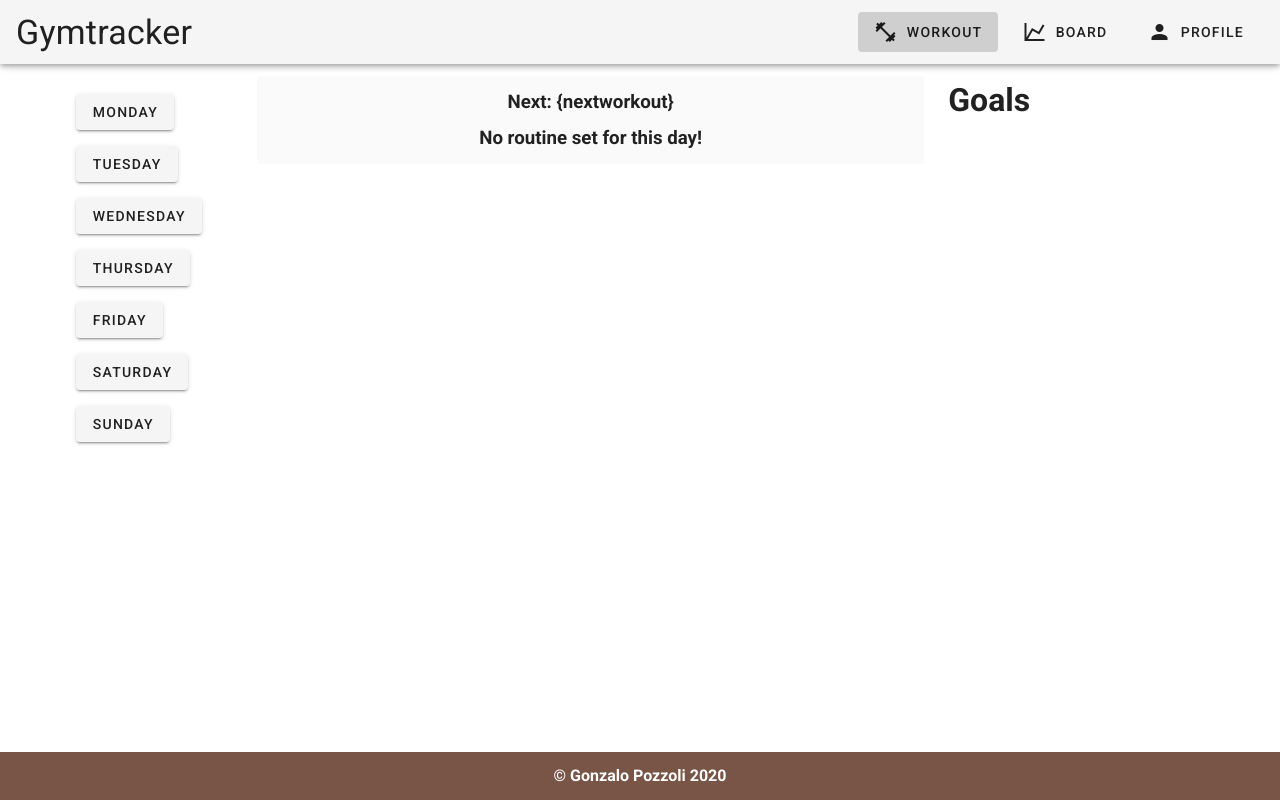
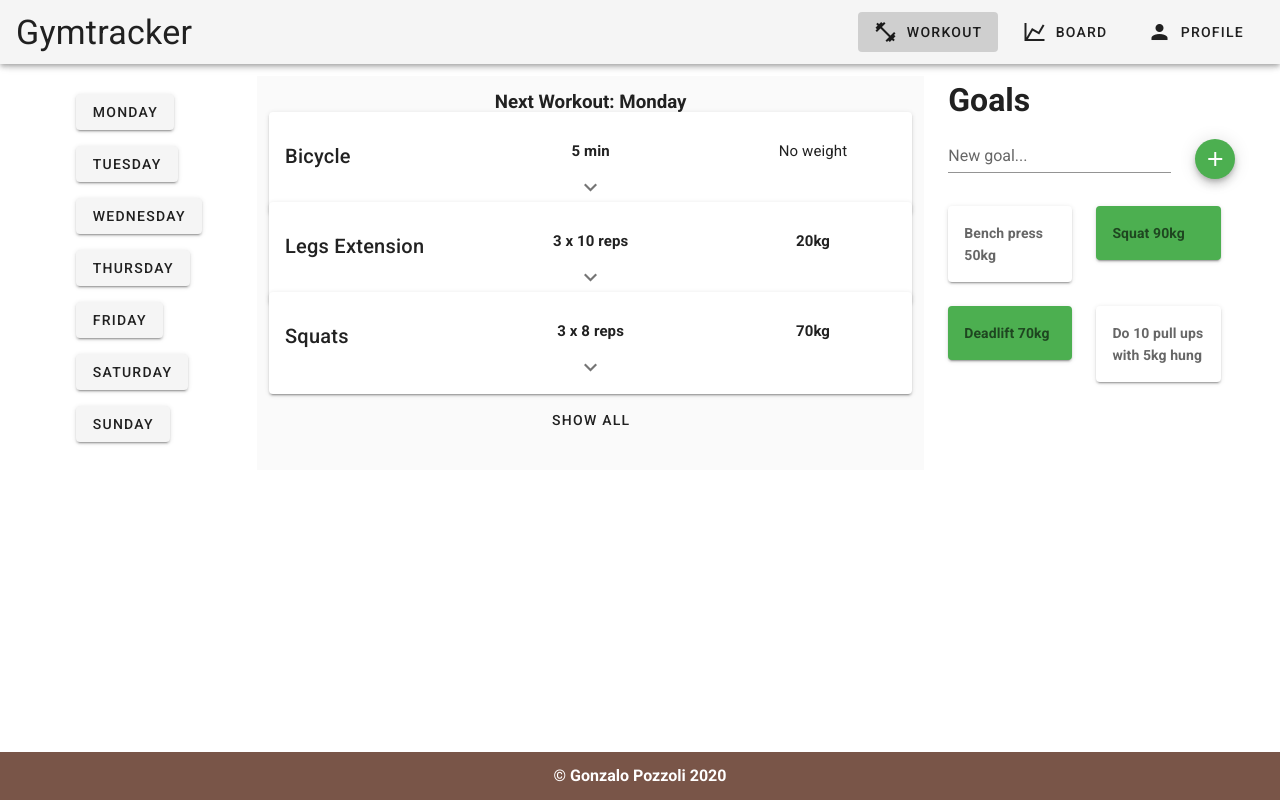
Before and after one commit to gonzzoli/realgymtracker, a Nuxt app: page / in a window 1280 px wide. Shown: the top 800 px of the page. Built offline with nearby package versions, Linux system fonts and the light colour scheme.

Commit message:
Finished Goals section, now finishing working on next workout functionality.

```diff
--- /dev/null
+++ b/components/index/AddGoal.vue
@@ -0,0 +1,39 @@
+<template>
+  <div>
+    <v-form @submit.prevent="submitForm()">
+      <v-row align="center">
+        <v-col cols="10">
+          <v-text-field
+            v-model="goalForm"
+            name="goal"
+            label="New goal..."
+          ></v-text-field>
+        </v-col>
+        <v-col cols="2">
+          <v-btn small color="success" fab @click.stop="submitForm()">
+            <v-icon>mdi-plus</v-icon>
+          </v-btn>
+        </v-col>
+      </v-row>
+    </v-form>
+  </div>
+</template>
+
+<script>
+import { mapActions } from 'vuex'
+
+export default {
+  data() {
+    return {
+      goalForm: '',
+    }
+  },
+  methods: {
+    ...mapActions(['actAddGoal']),
+    submitForm() {
+      this.actAddGoal(this.goalForm)
+      this.goalForm = ''
+    },
+  },
+}
+</script>
--- /dev/null
+++ b/components/index/GoalCard.vue
@@ -0,0 +1,48 @@
+<template>
+  <v-menu offset-y>
+    <template v-slot:activator="{ on, attrs }">
+      <v-card
+        hover
+        :color="goal.done ? 'success' : null"
+        v-bind="attrs"
+        v-on="on"
+      >
+        <v-card-text
+          ><strong>{{ goal.goal }}</strong></v-card-text
+        >
+      </v-card>
+    </template>
+    <v-list>
+      <v-list-item v-if="!goal.done" @click="actChangeGoalState(goal.id)">
+        <v-list-item-title>Done</v-list-item-title>
+      </v-list-item>
+      <v-list-item v-else @click="actChangeGoalState(goal.id)">
+        <v-list-item-title>Undo</v-list-item-title>
+      </v-list-item>
+      <v-list-item @click="actDeleteGoal(goal.id)">
+        <v-list-item-title>Delete</v-list-item-title>
+      </v-list-item>
+      <v-list-item @click="actEditGoal(goal.id)">
+        <v-list-item-title>Edit</v-list-item-title>
+      </v-list-item>
+    </v-list>
+  </v-menu>
+</template>
+
+<script>
+import { mapActions } from 'vuex'
+
+export default {
+  props: {
+    goal: {
+      type: Object,
+      default: () => {
+        return 'no goal'
+      },
+    },
+  },
+  methods: {
+    ...mapActions(['actChangeGoalState', 'actDeleteGoal', 'actEditGoal']),
+  },
+}
+</script>
--- a/pages/index.vue
+++ b/pages/index.vue
@@ -24,7 +24,10 @@
         class="text-center"
       >
         <v-container style="background: #fafafa">
-          <h3 v-if="selectedDay == null" class="mb-2">Next: {nextworkout}</h3>
+          <h3 v-if="firstOpened == true" class="mb-2">
+            Next Workout:
+            {{ selectedDay[0].toUpperCase() + selectedDay.slice(1) }}
+          </h3>
           <h3 v-else class="mb-2">
             {{ selectedDay[0].toUpperCase() + selectedDay.slice(1) }}
           </h3>
@@ -39,14 +42,14 @@
             No routine set for this day!
           </h3>
           <v-btn
-            v-if="selectedRoutine.length > 0 && showAllExercises === false"
+            v-if="selectedRoutine.length > 3 && showAllExercises === false"
             text
             class="my-5"
             @click.stop="showAllExercises = true"
             >Show All</v-btn
           >
           <v-btn
-            v-else-if="selectedRoutine.length > 0"
+            v-else-if="selectedRoutine.length > 0 && showAllExercises === true"
             class="my-5"
             text
             @click.stop="showAllExercises = false"
@@ -54,12 +57,70 @@
           >
         </v-container>
       </v-col>
+      <!-- For the smAndUp goals section
+        I wanted to do an scrollable panel
+        so that when opening all goals the page
+        doesn`t get too large. Will do in the future.
+       -->
       <v-col v-if="$vuetify.breakpoint.mdAndUp == true" cols="3">
         <h1>Goals</h1>
+        <AddGoal />
+        <v-row>
+          <v-col
+            v-for="goal in showAllGoals ? goals : goals.slice(0, 6)"
+            :key="goal.id"
+            cols="6"
+          >
+            <GoalCard :goal="goal" />
+          </v-col>
+        </v-row>
+        <v-row justify="end">
+          <v-btn
+            v-if="goals.length > 6 && showAllGoals === false"
+            text
+            class="my-5"
+            @click.stop="showAllGoals = true"
+            >Show All</v-btn
+          >
+          <v-btn
+            v-else-if="goals.length > 6 && showAllGoals === true"
+            text
+            class="my-5"
+            @click.stop="showAllGoals = false"
+            >Show Less</v-btn
+          >
+        </v-row>
       </v-col>
       <v-row v-else justify="center">
         <v-col cols="11">
           <h1>Goals</h1>
+          <AddGoal />
+          <v-row justify="start">
+            <v-col
+              v-for="goal in showAllGoals ? goals : goals.slice(0, 6)"
+              :key="goal.id"
+              cols="6"
+              sm="4"
+            >
+              <GoalCard :goal="goal" />
+            </v-col>
+          </v-row>
+          <v-row justify="center">
+            <v-btn
+              v-if="goals.length > 6 && showAllGoals === false"
+              text
+              class="my-5"
+              @click.stop="showAllGoals = true"
+              >Show All</v-btn
+            >
+            <v-btn
+              v-else-if="goals.length > 6 && showAllGoals === true"
+              text
+              class="my-5"
+              @click.stop="showAllGoals = false"
+              >Show Less</v-btn
+            >
+          </v-row>
         </v-col>
       </v-row>
     </v-row>
@@ -69,10 +130,14 @@
 <script>
 import { mapGetters } from 'vuex'
 import HorizontalExercises from '../components/HorizontalExercises.vue'
+import GoalCard from '../components/index/GoalCard.vue'
+import AddGoal from '../components/index/AddGoal.vue'
 
 export default {
   components: {
     HorizontalExercises,
+    GoalCard,
+    AddGoal,
   },
   data() {
     return {
@@ -85,16 +150,30 @@ export default {
         'saturday',
         'sunday',
       ],
-      selectedDay: null,
+      selectedDay: 'monday',
       selectedRoutine: [],
       showAllExercises: false,
+      showAllGoals: false,
+      firstOpened: true,
     }
   },
   computed: {
-    ...mapGetters(['routineByDay']),
+    ...mapGetters(['routineByDay', 'goals']),
+  },
+  created() {
+    this.setNextDay()
+    try {
+      const routine = JSON.parse(
+        JSON.stringify(this.routineByDay(this.selectedDay))
+      )
+      this.selectedRoutine = routine.exercises
+    } catch {
+      // In case there's no routine for the day set it back to empty
+    }
   },
   methods: {
     selectDay(day) {
+      this.firstOpened = false
       this.selectedDay = day
       // Here I had problems with Vue observer, so don`t worry if seems complicated
       try {
@@ -108,6 +187,27 @@ export default {
         this.selectedRoutine = []
       }
     },
+    setNextDay() {
+      const currentDay = this.days[new Date().getDay() - 1]
+      // days ordered from today, if today is wednesday, then
+      // ['wednesday', 'thursday', 'friday'.....,'tuesday']
+      const previousDays = this.days.slice(0, this.days.indexOf(currentDay))
+      const nextDays = this.days.slice(
+        this.days.indexOf(currentDay),
+        this.days.lenght
+      )
+      const orderedDays = nextDays.concat(previousDays)
+      console.log(orderedDays)
+
+      orderedDays.forEach((day) => {
+        try {
+          const routine = JSON.parse(JSON.stringify(this.routineByDay(day)))
+          console.log(routine)
+        } catch (e) {
+          console.log(e)
+        }
+      })
+    },
   },
 }
 </script>
--- a/store/index.js
+++ b/store/index.js
@@ -85,6 +85,47 @@ export const state = () => ({
         },
       ],
     },
+    {
+      day: 'wednesday',
+      exercises: [
+        {
+          name: 'bicycle',
+          duration: '5 min',
+        },
+        {
+          name: 'legs extension',
+          sets: 3,
+          reps: 10,
+          weight: 20,
+        },
+      ],
+    },
+    {
+      day: 'friday',
+      exercises: [],
+    },
+  ],
+  goals: [
+    {
+      goal: 'Bench press 50kg',
+      id: 1,
+      done: false,
+    },
+    {
+      goal: 'Squat 90kg',
+      id: 2,
+      done: true,
+    },
+    {
+      goal: 'Deadlift 70kg',
+      id: 3,
+      done: true,
+    },
+    {
+      goal: 'Do 10 pull ups with 5kg hung',
+      id: 4,
+      done: false,
+    },
   ],
 })
 
@@ -95,8 +136,45 @@ export const getters = {
     })
     return exercises[0]
   },
+  goals: (state) => state.goals,
 }
 
-export const actions = {}
+export const actions = {
+  actDeleteGoal({ commit }, id) {
+    commit('deleteGoal', id)
+  },
+  actEditGoal({ commit }, id) {
+    commit('editGoal', id)
+  },
+  actChangeGoalState({ commit }, id) {
+    commit('changeGoalState', id)
+  },
+  actAddGoal({ commit }, goal) {
+    commit('addGoal', goal)
+  },
+}
 
-export const mutations = {}
+export const mutations = {
+  deleteGoal(state, id) {
+    const index = state.goals.findIndex((goal) => goal.id === id)
+    state.goals.splice(index, 1)
+  },
+  editGoal(state, id) {
+    console.log(id)
+  },
+  changeGoalState(state, id) {
+    const index = state.goals.findIndex((goal) => goal.id === id)
+    state.goals[index].done = !state.goals[index].done
+  },
+  addGoal(state, goal) {
+    const nextId =
+      state.goals
+        .map((goal) => goal.id)
+        .sort()
+        .reverse()[0] + 1
+    state.goals.push({
+      goal,
+      id: nextId,
+    })
+  },
+}
```
Also changed, not shown: components/index/GoalsPanel.vue (deleted).
